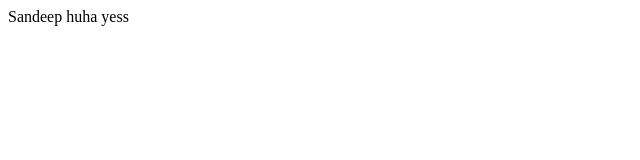
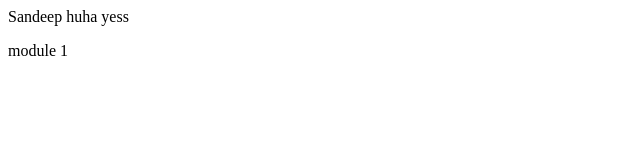
Before and after one commit to skandiboyina/SandeepTest, a plain HTML site: page Index.html in a window 1280 px wide. Shown: the full height of the page, 0-640 px from the left. Drawn offline with Linux system fonts and the light colour scheme.

Commit message:
created branch

```diff
--- a/Index.html
+++ b/Index.html
@@ -1,5 +1,6 @@
 <html>
 <body>
 <p>Sandeep huha yess</p>
+<p> module 1</p>
  </body>
 </html>
```
